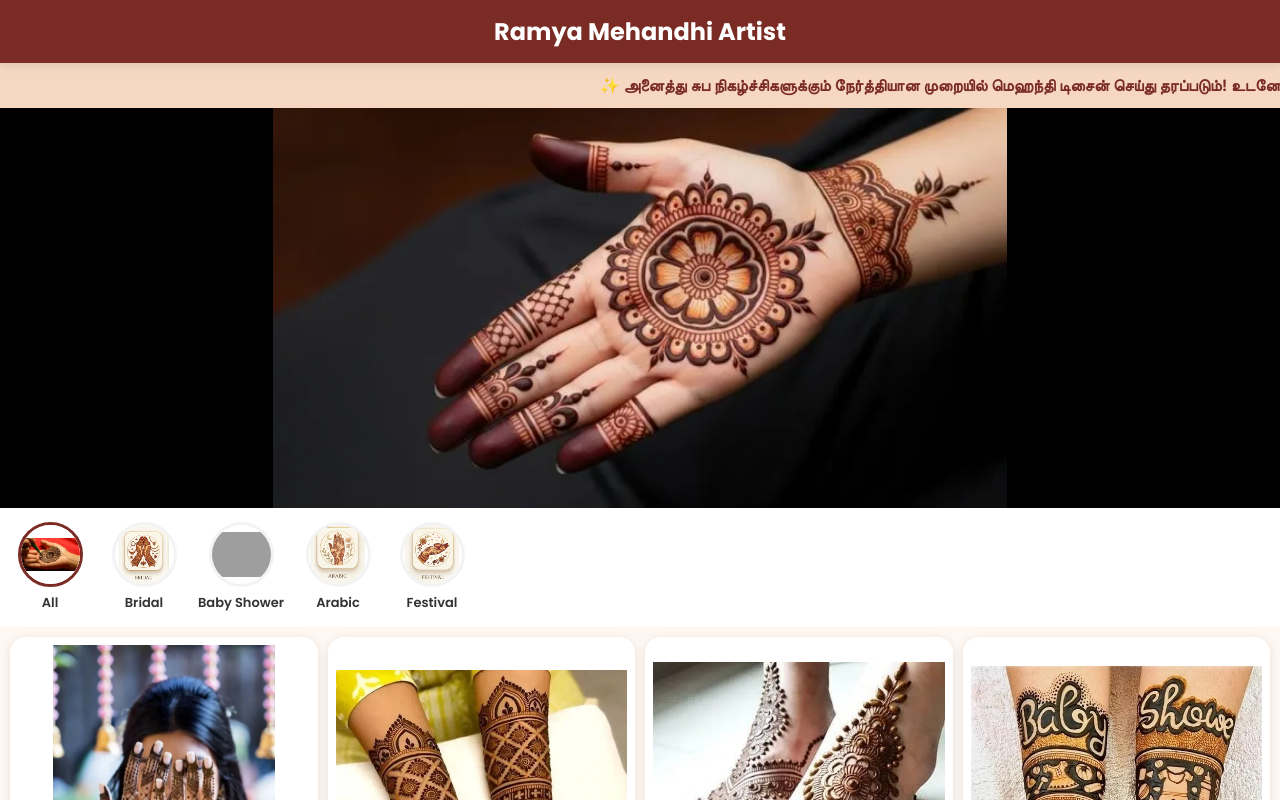
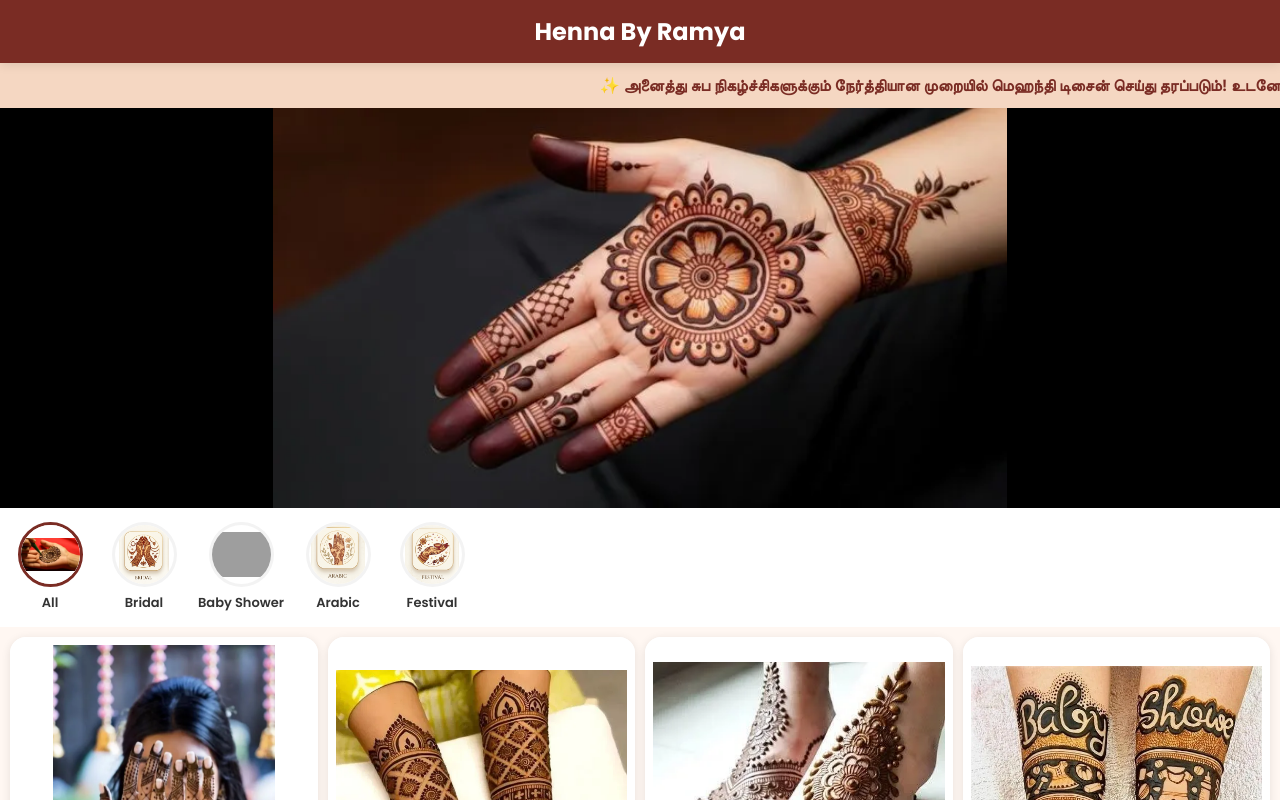
Before and after one commit to iamvijay63/ramya-mehandhi, a plain HTML site: page index.html in a window 1280 px wide. Shown: the top 800 px of the page. Drawn offline with Linux system fonts and the light colour scheme; grey boxes are pictures that could not be loaded.

Commit message:
Update index.html

```diff
--- a/index.html
+++ b/index.html
@@ -424,7 +424,7 @@ BUSINESS NAME
 ========================================================= */
 
 document.getElementById("businessName").innerText =
-"Ramya Mehandhi Artist";
+"Henna By Ramya";
 
 /* =========================================================
 RUNNING TEXT
```
